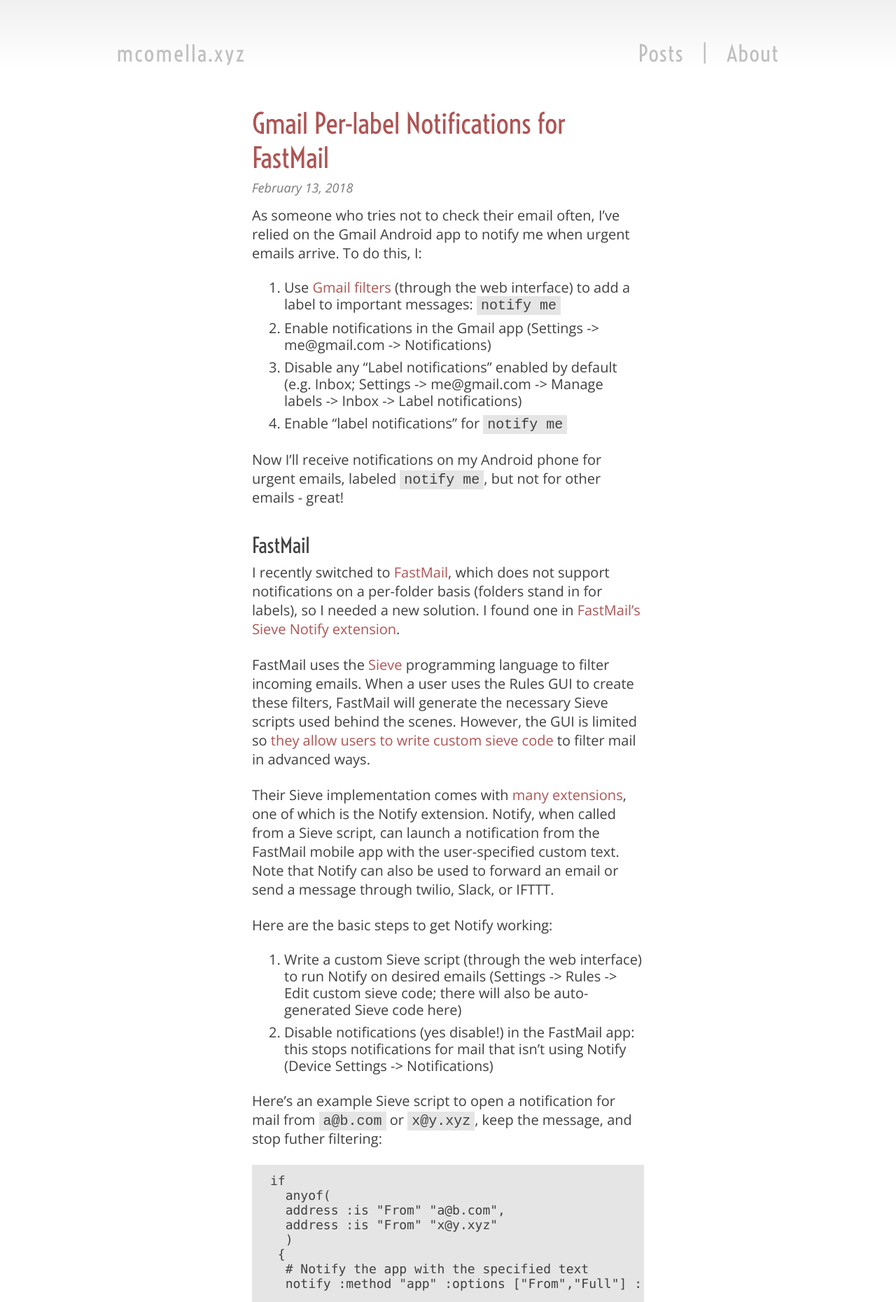
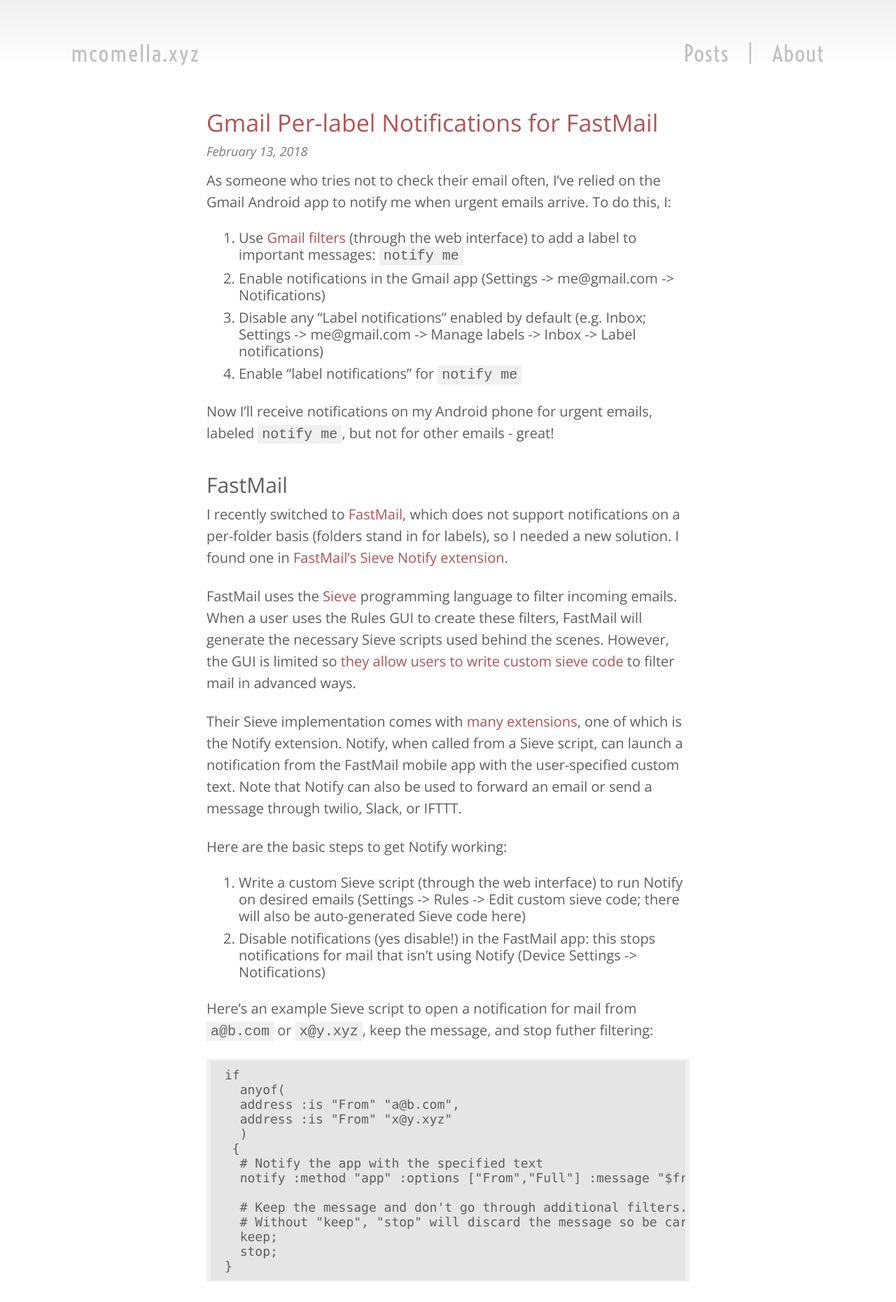
Before and after one commit to mcomella/mcomella.github.com, a Jekyll site: the page built from _posts/2018-02-13-gmail-per-label-notifications-for-fastmail.md, in a window 1280 px wide. Shown: the top 1860 px of the page at 70% size. Built offline with Jekyll 4.4.1, drawn with Linux system fonts in a browser that asks for light colours.

Commit message:
Tweak fonts.

```diff
--- a/css/main.css
+++ b/css/main.css
@@ -10,12 +10,12 @@
 {% include css/syntax-highlighting.css %}
 
 :root {
-    --content-width: 560px;
+    --content-width: 690px;
 
     --color-red: #AF5454;
     --color-light-grey: #C0BFBF;
     --color-grey: #7A7A7A;
-    --color-text: #404040;
+    --color-text: #5E5E5E;
 
     --font-header: 'Voltaire', sans-serif;
     --font-content: 'Open Sans', sans-serif;
@@ -117,18 +117,21 @@
 
 h1 {
     color: var(--color-red);
-    font-size: 40px;
+    font-size: 34px;
 }
 
 h1, h2, h3, h4, h5, h6 {
-    font-family: var(--font-header);
     font-weight: normal;
-
     margin: 36px 0 6px 0;
 }
 
 p {
     margin: 24px 0;
+    line-height: 155%;
+}
+
+.highlighter-rouge { /* override */
+    background: #F0F0F0;
 }
 
 .content li {
```
